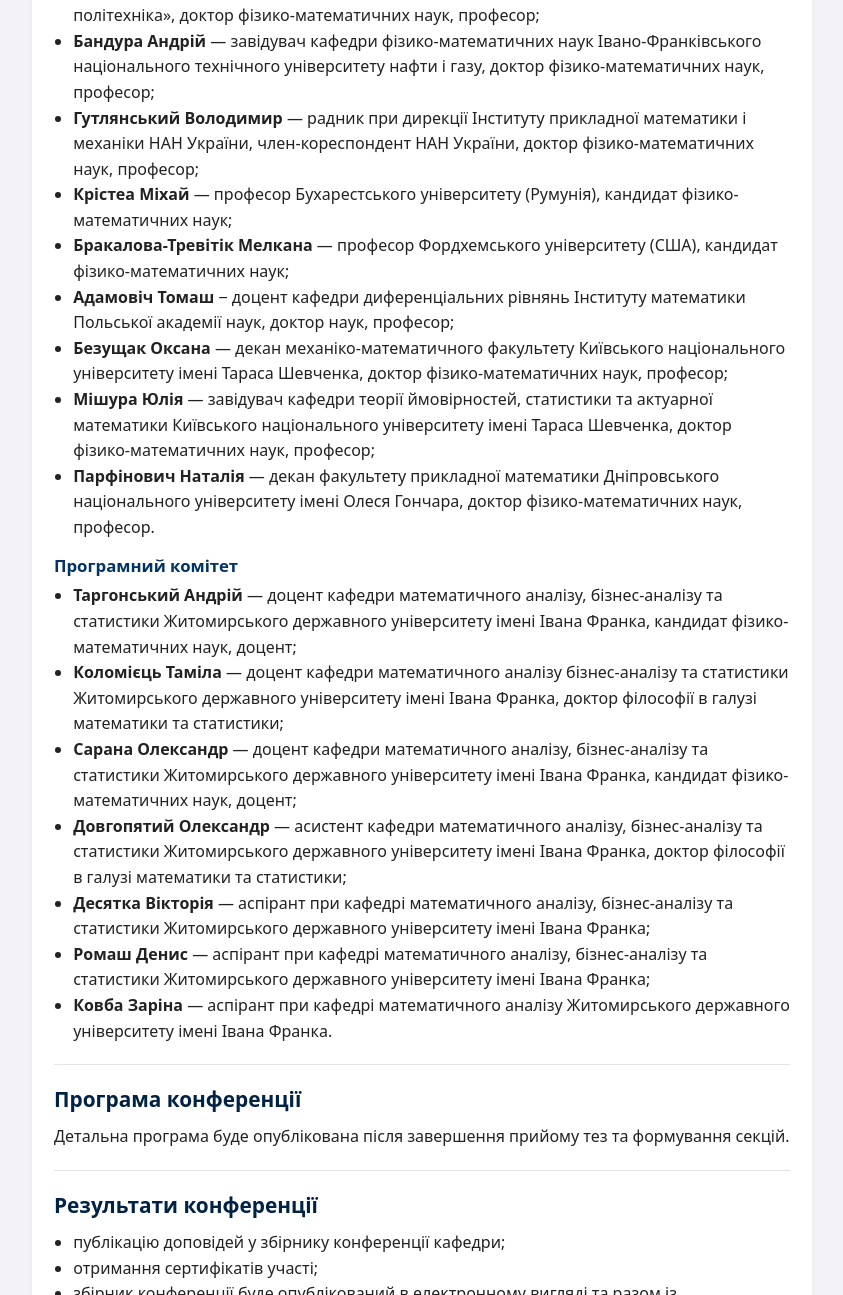
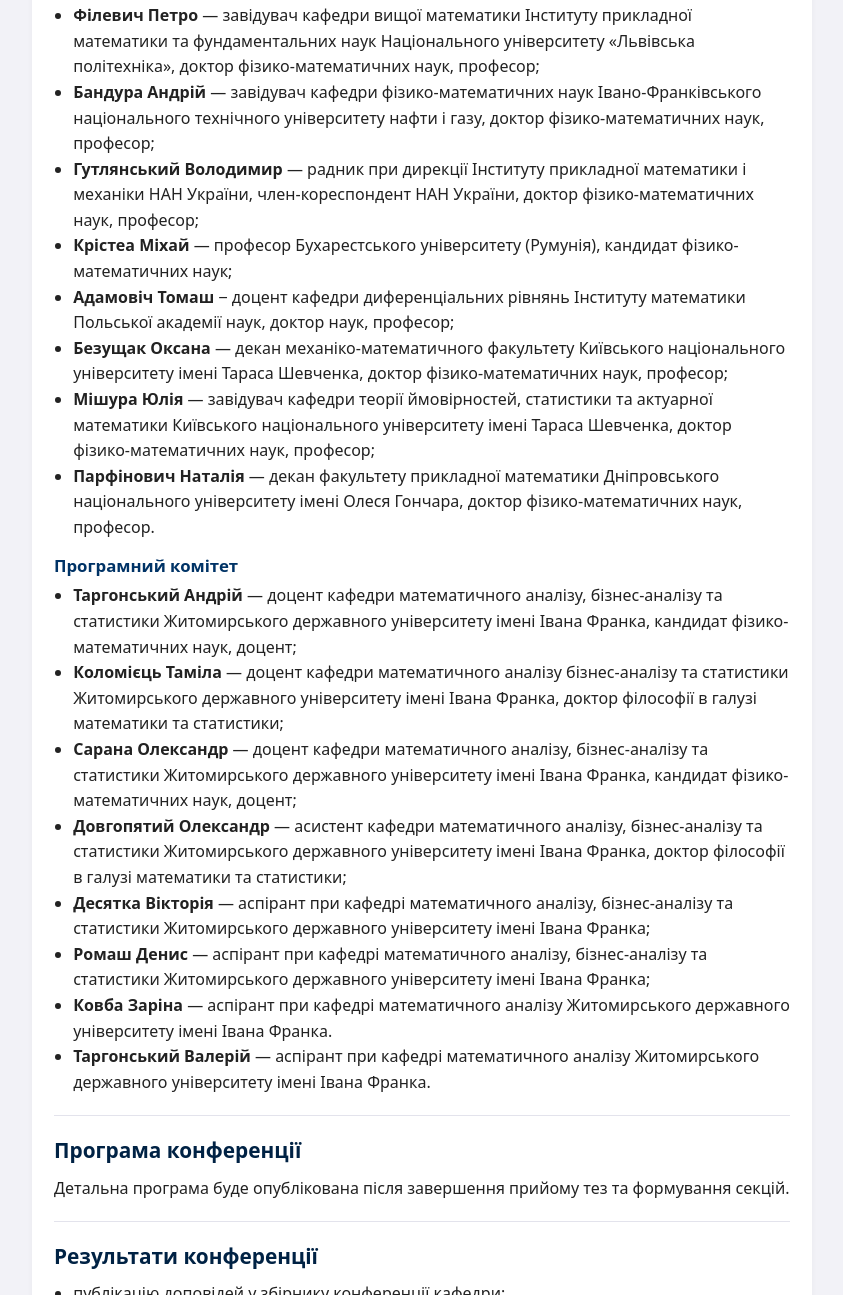
Before and after one commit to mathanconfzu2026/mathanconfzu2026.github.io, a plain HTML site: page index_uk.html in a window 1280 px wide. Shown: the part 2690-3985 px from the top of the page, without its empty margins (218-1061 px from the left). Drawn offline with Linux system fonts and the light colour scheme.

Commit message:
Update index_uk.html

```diff
--- a/index_uk.html
+++ b/index_uk.html
@@ -125,6 +125,7 @@
 <ul>
 <li><strong>Киричук Галина</strong> — ректор Житомирського державного університету імені Івана Франка, доктор біологічних наук, професор;</li>
 <li><strong>Скрипнік Ігор</strong> — академік НАН України, директор Інституту прикладної математики і механіки НАН України, м. Черкаси, доктор фізико-математичних наук;</li>
+<li><strong>Бракалова-Тревітік Мелкана</strong> — професор Фордхемського університету (США), кандидат фізико-математичних наук;</li>
 <li><strong>Ухлов Александр</strong> — провідний науковий співробітник, професор Неґевського університету Бен-Гуріона (Ізраїль);</li>
 <li><strong>Маркіна Ірина</strong> — професор Бергенського університету (Норвегія);</li>
 <li><strong>Постова Світлана</strong> — декан фізико-математичного факультету Житомирського державного університету імені Івана Франка, кандидат педагогічних наук;</li>
@@ -140,7 +141,6 @@
 <li><strong>Бандура Андрій</strong> — завідувач кафедри фізико-математичних наук Івано-Франківського національного технічного університету нафти і газу, доктор фізико-математичних наук, професор;</li>
 <li><strong>Гутлянський Володимир</strong> — радник при дирекції Інституту прикладної математики і механіки НАН України, член-кореспондент НАН України, доктор фізико-математичних наук, професор;</li>
 <li><strong>Крістеа Міхай</strong> — професор Бухарестського університету (Румунія), кандидат фізико-математичних наук;</li>
-<li><strong>Бракалова-Тревітік Мелкана</strong> — професор Фордхемського університету (США), кандидат фізико-математичних наук;</li>
 <li><strong>Адамовіч Томаш</strong> ‒ доцент кафедри диференціальних рівнянь Інституту математики Польської академії наук, доктор наук, професор;</li>
 <li><strong>Безущак Оксана</strong> — декан механіко-математичного факультету Київського національного університету імені Тараса Шевченка, доктор фізико-математичних наук, професор;</li>
 <li><strong>Мішура Юлія</strong> — завідувач кафедри теорії ймовірностей, статистики та актуарної математики Київського національного університету імені Тараса Шевченка, доктор фізико-математичних наук, професор;</li>
@@ -155,6 +155,7 @@
 <li><strong>Десятка Вікторія</strong> — аспірант при кафедрі математичного аналізу, бізнес-аналізу та статистики Житомирського державного університету імені Івана Франка;</li>
 <li><strong>Ромаш Денис</strong> — аспірант при кафедрі математичного аналізу, бізнес-аналізу та статистики Житомирського державного університету імені Івана Франка;</li>
 <li><strong>Ковба Заріна</strong> — аспірант при кафедрі математичного аналізу Житомирського державного університету імені Івана Франка.</li>
+<li><strong>Таргонський Валерій</strong> — аспірант при кафедрі математичного аналізу Житомирського державного університету імені Івана Франка.</li>
 </ul>
 </section>
 <section class="page-section" id="programme">
```
